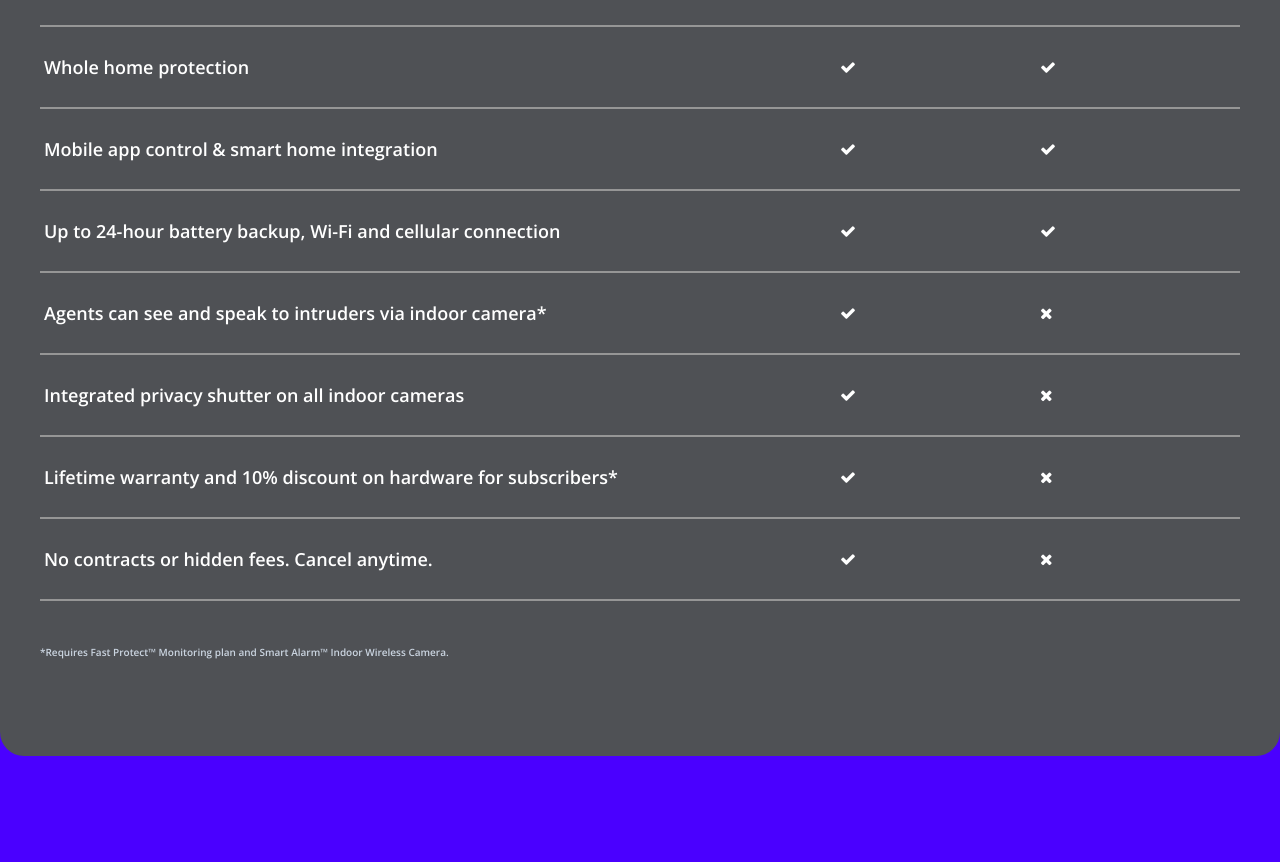
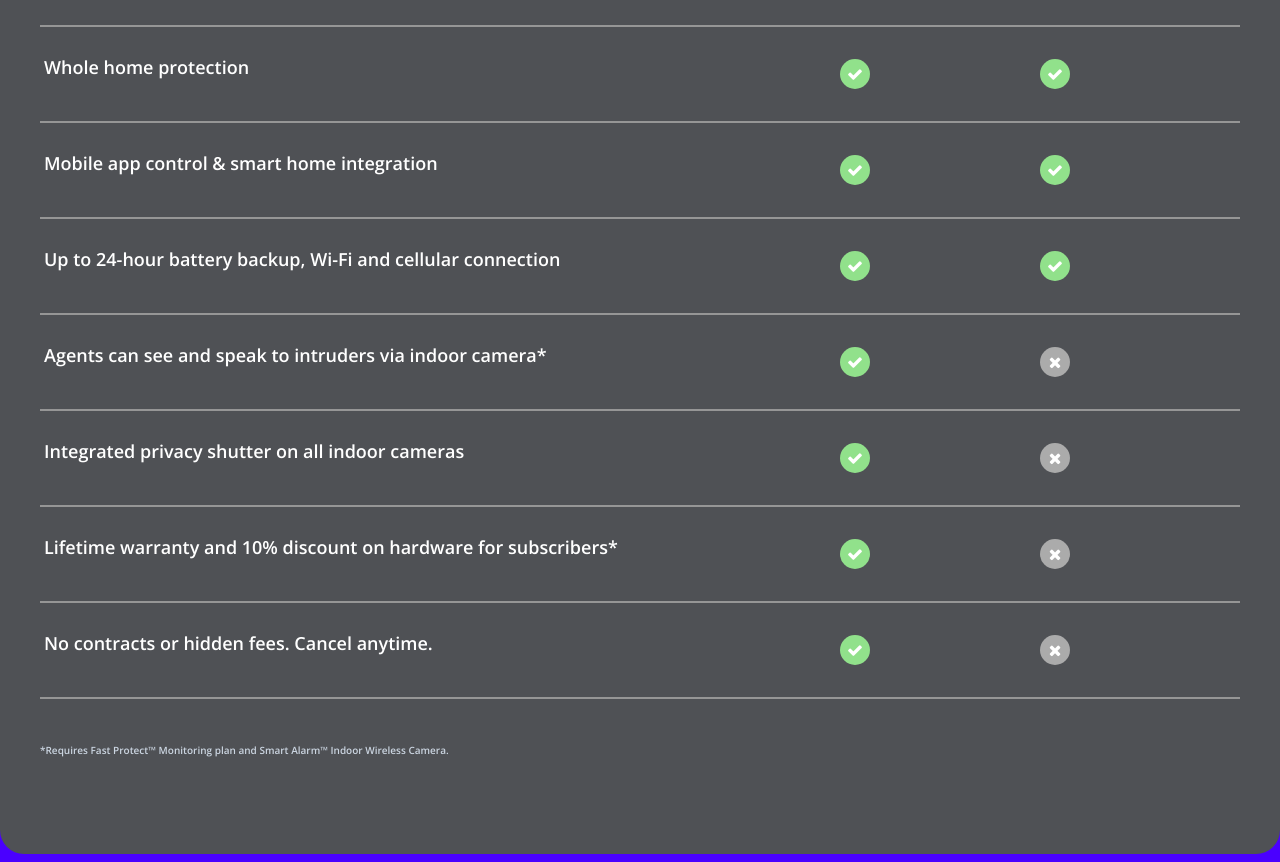
Before and after one commit to freelancerjoynal/Novugate, a website built with Vite: page index.html in a window 1280 px wide. Shown: the part 3254-4116 px from the top of the page. Built offline with nearby package versions, Linux system fonts and the light colour scheme.

Commit message:
comparision table icons fixed

```diff
--- a/css/custom.css
+++ b/css/custom.css
@@ -73,6 +73,26 @@ body {
 .product-slider .owl-stage .owl-item.active:first-of-type {
   opacity: 1;
 }
+
+/*Comparison table codes*/
+#comparison-table .fa-check::before {
+  background-color: #91e18b;
+  height: 30px;
+  width: 30px;
+  display: flex;
+  justify-content: center;
+  align-items: center;
+  border-radius: 50%;
+}
+#comparison-table .fa-times::before {
+  background-color: #ababab;
+  height: 30px;
+  width: 30px;
+  display: flex;
+  justify-content: center;
+  align-items: center;
+  border-radius: 50%;
+}
 /*=====================responisve-codes=========================*/
 @media (max-width: 768px) {
   .heading {
```
